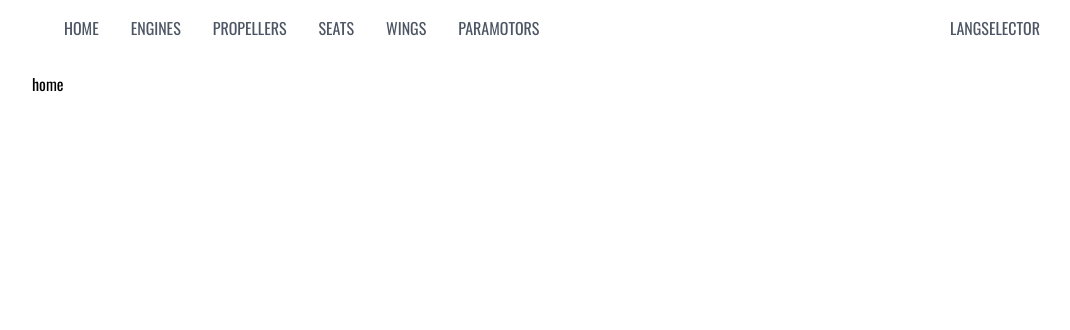
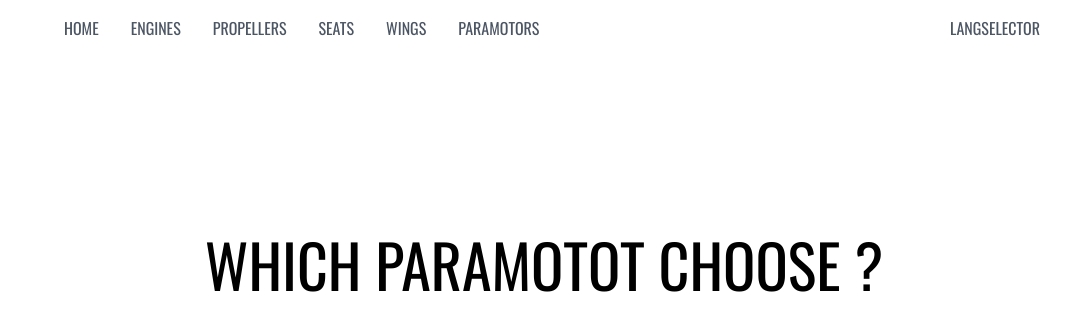
Before and after one commit to ldenblyd/paramotor, a Next.js app: page / in a window 1280 px wide. Shown: the top 330 px of the page, without its empty margins (96-1166 px from the left). Built offline with nearby package versions, Linux system fonts and the light colour scheme; what @tailwindcss/typography would draw is missing.

Commit message:
feat: wip improve homepage

```diff
--- a/pages/index.tsx
+++ b/pages/index.tsx
@@ -1,7 +1,13 @@
 import Layout from "layout/index";
 
 const Home: React.FC = () => {
-  return <Layout>home</Layout>;
+  return (
+    <Layout>
+      <div className="flex justify-center items-center h-96">
+        <h1 className="text-6xl">WHICH PARAMOTOT CHOOSE ?</h1>
+      </div>
+    </Layout>
+  );
 };
 
 export default Home;
```
